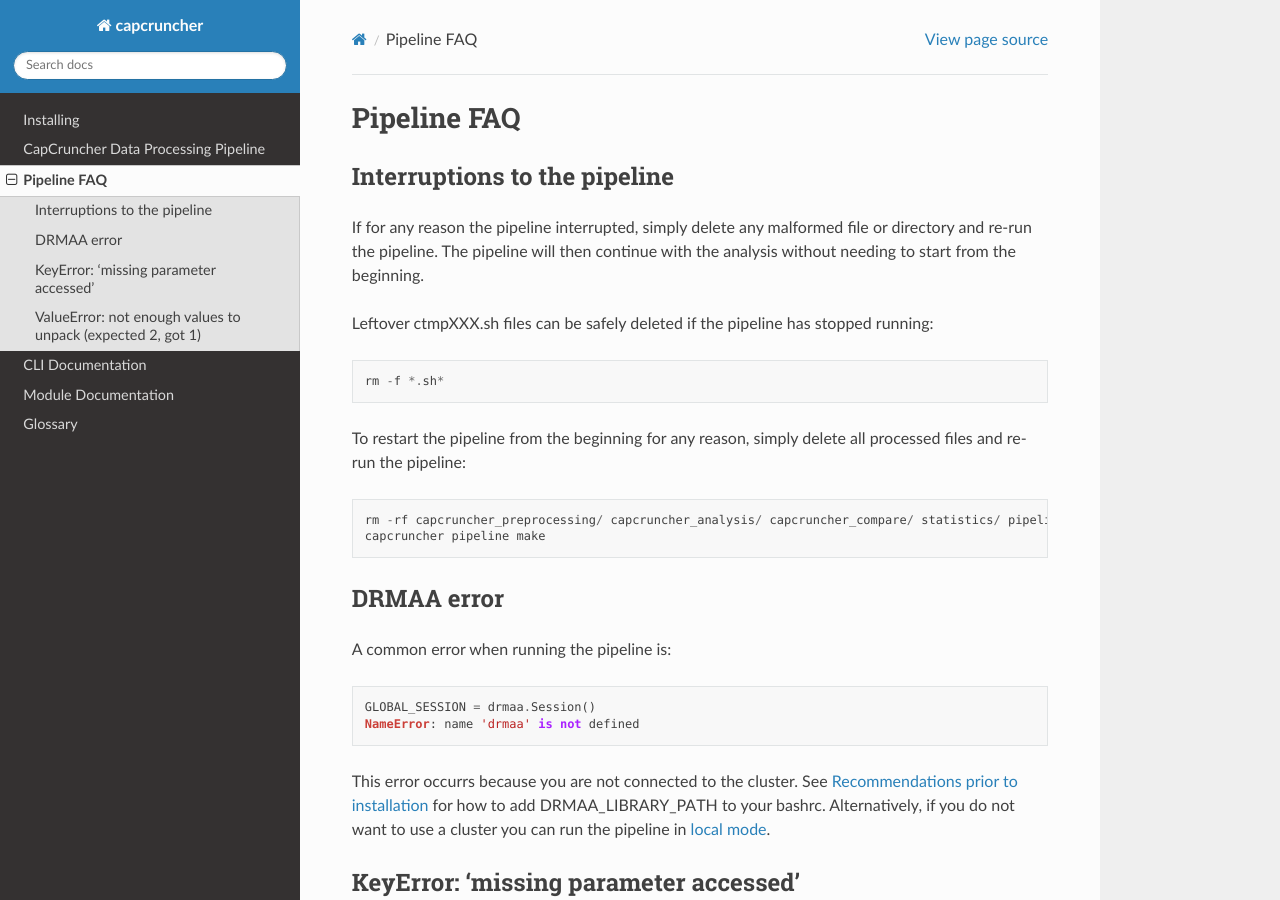
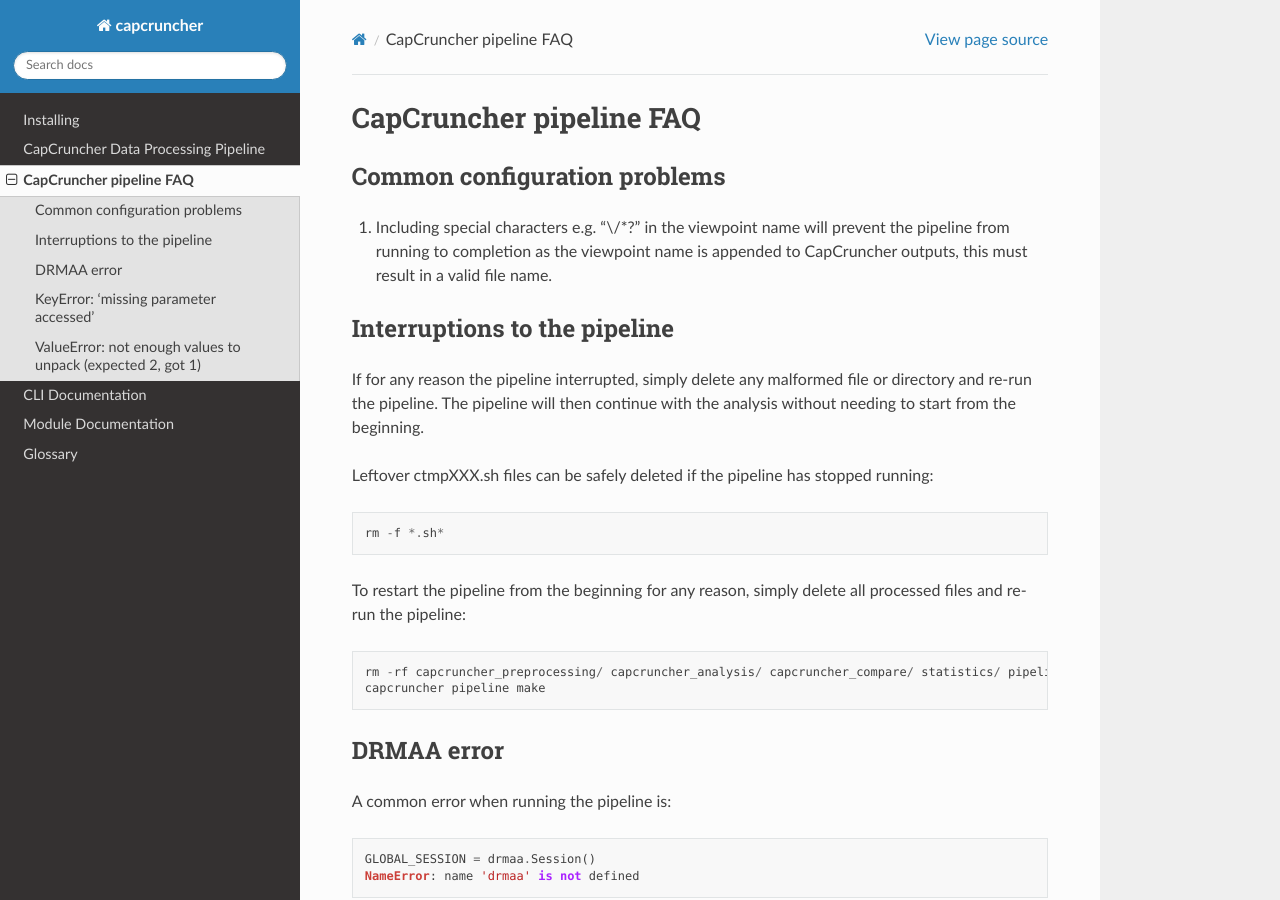
Before and after one commit to sims-lab/CapCruncher, a Sphinx documentation site: the page built from docs/faq_pipeline.rst, in a window 1280 px wide and 900 px high. Built offline with Sphinx 7.4.7 and the Read the Docs theme 2.0.0, drawn with Linux system fonts in a browser that asks for light colours.

Commit message:
Added a line about special chars in viewpoint names

```diff
--- a/docs/faq_pipeline.rst
+++ b/docs/faq_pipeline.rst
@@ -1,5 +1,17 @@
-Pipeline FAQ
-############
+########################
+CapCruncher pipeline FAQ
+########################
+
+
+Common configuration problems
+=============================
+
+1) Including special characters e.g. "\\\/\*\?"  in the viewpoint name will prevent the pipeline from running to completion as the viewpoint name is appended to CapCruncher outputs, this must result in a valid file name.
+
+
+
+
+
 
 Interruptions to the pipeline
 =============================
```
